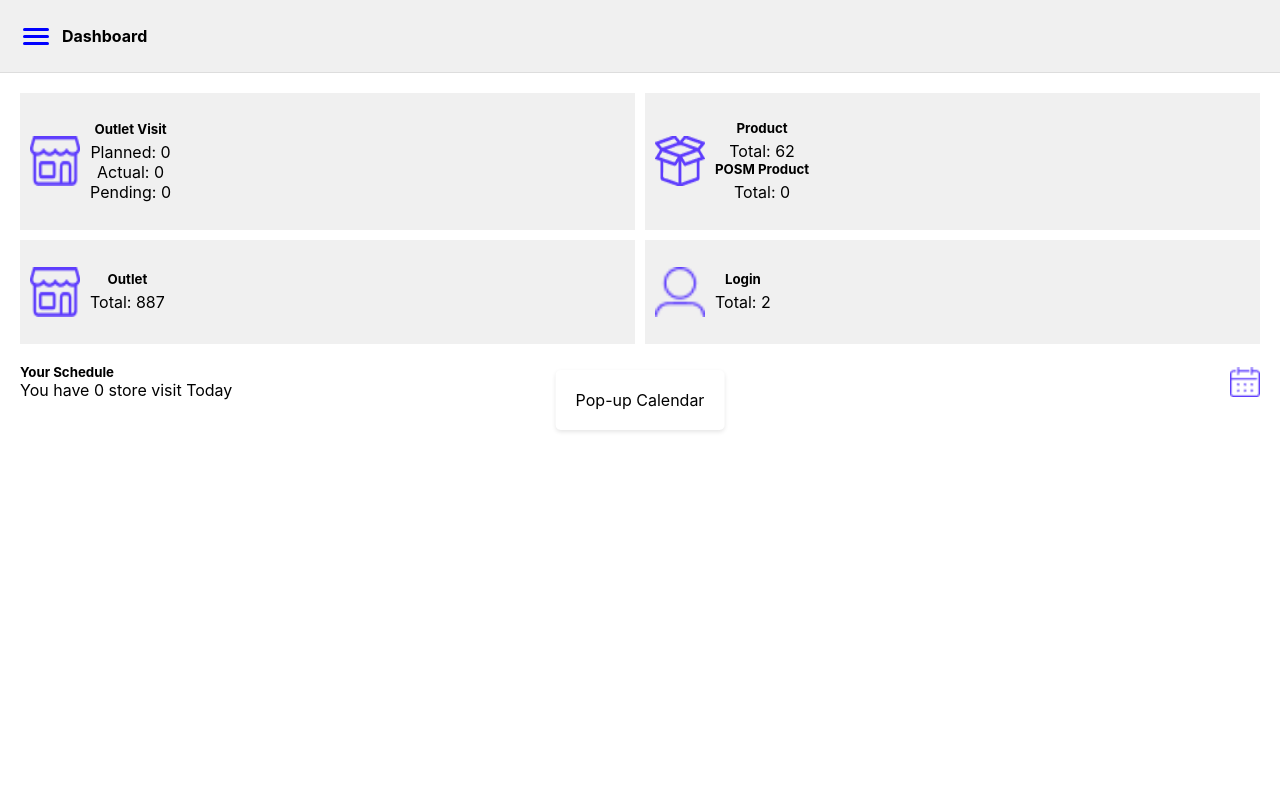
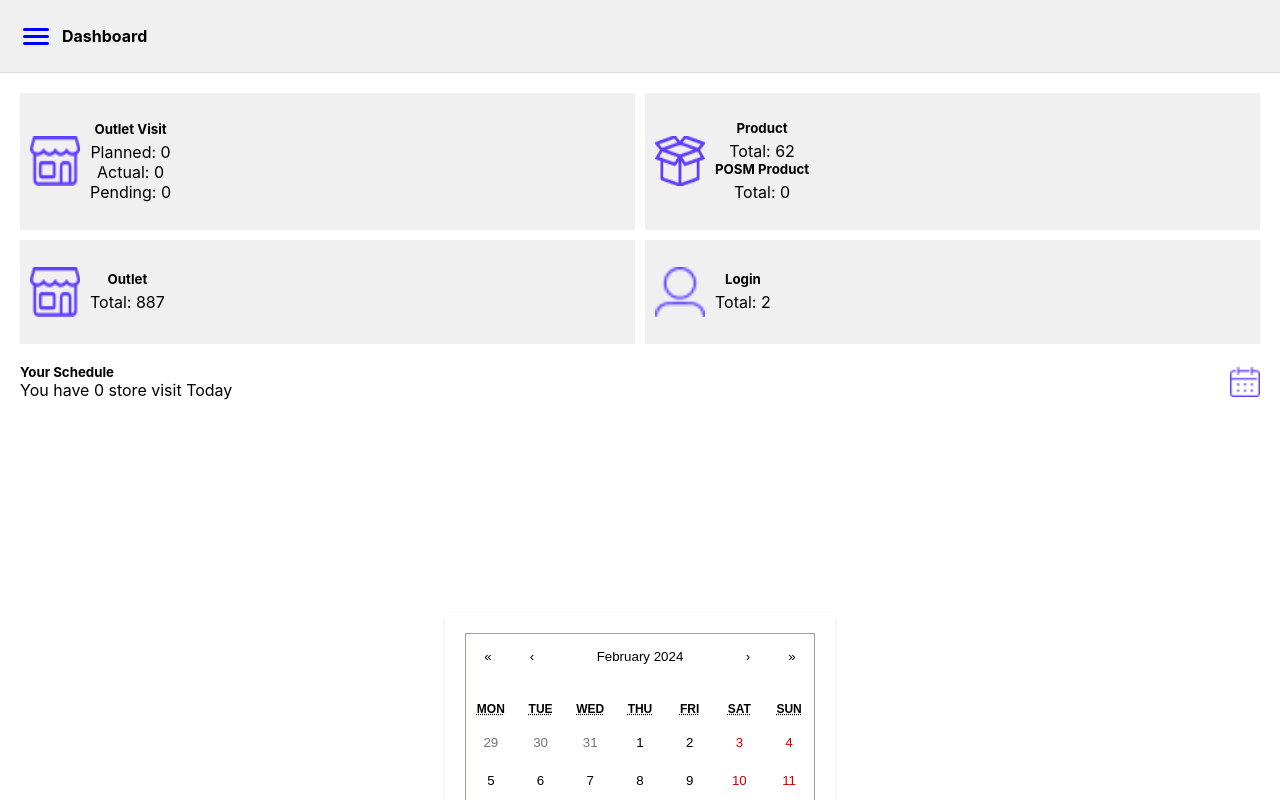
Before and after one commit to Onidamilola/alphageek, a React (Create React App) app: page /Posm in a window 1280 px wide. Both pictures are taken after a click on the picture 1245 px from the left and 382 px from the top of the page. Shown: the top 800 px of the page. Built offline with nearby package versions, Linux system fonts and the light colour scheme.

Commit message:
i created a new component named calendar and added it to the other components to display calendar

```diff
--- a/src/components/OOF-tracking.js
+++ b/src/components/OOF-tracking.js
@@ -4,6 +4,7 @@ import Product from '../assets/images/product.png'
 import User from '../assets/images/user.png'
 import Sidebar1 from './sidebar1';
 import Calender from '../assets/images/calender.png'
+import Calendar from './calendar'
 
 const OOFTracking = () => {
   const [isMenuClicked, setIsMenuClicked] = useState(false);
@@ -75,10 +76,10 @@ const OOFTracking = () => {
 </div>
  {/* Pop-up calendar component */}
  {showCalendar && (
-          <div style={{ position: 'absolute', top: '50%', left: '50%', transform: 'translate(-50%, -50%)', backgroundColor: '#fff', padding: '20px', borderRadius: '5px', boxShadow: '0 2px 4px rgba(0,0,0,0.1)', zIndex: '999' }}>
+          <div style={{ position: 'absolute', top: '100%', left: '50%', transform: 'translate(-50%, -50%)', backgroundColor: '#fff', padding: '20px', borderRadius: '5px', boxShadow: '0 2px 4px rgba(0,0,0,0.1)', zIndex: '999' }}>
             {/* Your calendar component code goes here */}
             {/* Example: <YourCalendarComponent /> */}
-            Pop-up Calendar
+            <Calendar />
           </div>
         )}
     </div>
--- a/src/components/POSM.js
+++ b/src/components/POSM.js
@@ -4,6 +4,7 @@ import Outlet from '../assets/images/outlet.png'
 import Product from '../assets/images/product.png'
 import User from '../assets/images/user.png'
 import Calender from '../assets/images/calender.png'
+import Calendar from './calendar';
 
 const POSM = () => {
   const [isMenuClicked, setIsMenuClicked] = useState(false);
@@ -76,10 +77,10 @@ const POSM = () => {
 
  {/* Pop-up calendar component */}
  {showCalendar && (
-          <div style={{ position: 'absolute', top: '50%', left: '50%', transform: 'translate(-50%, -50%)', backgroundColor: '#fff', padding: '20px', borderRadius: '5px', boxShadow: '0 2px 4px rgba(0,0,0,0.1)', zIndex: '999' }}>
+          <div style={{ position: 'absolute', top: '100%', left: '50%', transform: 'translate(-50%, -50%)', backgroundColor: '#fff', padding: '20px', borderRadius: '5px', boxShadow: '0 2px 4px rgba(0,0,0,0.1)', zIndex: '999' }}>
             {/* Your calendar component code goes here */}
             {/* Example: <YourCalendarComponent /> */}
-            Pop-up Calendar
+            <Calendar />
           </div>
         )}
 
--- /dev/null
+++ b/src/components/calendar.js
@@ -0,0 +1,22 @@
+import React, { useState } from "react";
+import Calendar from "react-calendar";
+import "react-calendar/dist/Calendar.css";
+
+function App() {
+   const [date, changeDate] = useState(new Date());
+
+   function changeValue(val) {
+      changeDate(val);
+   }
+
+   return (
+      <div>
+         {/* <h3>
+            {" "} Using the <i> react-calender </i> library to create calender in React JS{" "}
+         </h3> */}
+         <Calendar onChange = {changeValue} value = {date} />
+         <p>The selected date is - {date.toLocaleDateString()}</p>
+      </div>
+   );
+}
+export default App;
--- a/src/components/competition-tracking.js
+++ b/src/components/competition-tracking.js
@@ -4,6 +4,7 @@ import Outlet from '../assets/images/outlet.png'
 import Product from '../assets/images/product.png'
 import User from '../assets/images/user.png'
 import Calender from '../assets/images/calender.png'
+import Calendar from './calendar'
 
 const CompetitionTracking= () => {
   const [isMenuClicked, setIsMenuClicked] = useState(false);
@@ -75,10 +76,10 @@ const CompetitionTracking= () => {
 </div>
  {/* Pop-up calendar component */}
  {showCalendar && (
-          <div style={{ position: 'absolute', top: '50%', left: '50%', transform: 'translate(-50%, -50%)', backgroundColor: '#fff', padding: '20px', borderRadius: '5px', boxShadow: '0 2px 4px rgba(0,0,0,0.1)', zIndex: '999' }}>
+          <div style={{ position: 'absolute', top: '100%', left: '50%', transform: 'translate(-50%, -50%)', backgroundColor: '#fff', padding: '20px', borderRadius: '5px', boxShadow: '0 2px 4px rgba(0,0,0,0.1)', zIndex: '999' }}>
             {/* Your calendar component code goes here */}
             {/* Example: <YourCalendarComponent /> */}
-            Pop-up Calendar
+            <Calender />
           </div>
         )}
     </div>
--- a/src/components/outlet-recruitment.js
+++ b/src/components/outlet-recruitment.js
@@ -4,6 +4,7 @@ import Outlet from '../assets/images/outlet.png'
 import Product from '../assets/images/product.png'
 import User from '../assets/images/user.png'
 import Calender from '../assets/images/calender.png'
+import Calendar from './calendar'
 
 
 
@@ -76,10 +77,10 @@ const OutletRecruitment = () => {
 
    {/* Pop-up calendar component */}
    {showCalendar && (
-          <div style={{ position: 'absolute', top: '50%', left: '50%', transform: 'translate(-50%, -50%)', backgroundColor: '#fff', padding: '20px', borderRadius: '5px', boxShadow: '0 2px 4px rgba(0,0,0,0.1)', zIndex: '999' }}>
+          <div style={{ position: 'absolute', top: '100%', left: '50%', transform: 'translate(-50%, -50%)', backgroundColor: '#fff', padding: '20px', borderRadius: '5px', boxShadow: '0 2px 4px rgba(0,0,0,0.1)', zIndex: '999' }}>
             {/* Your calendar component code goes here */}
             {/* Example: <YourCalendarComponent /> */}
-            Pop-up Calendar
+           <Calendar />
           </div>
         )}
 </div>
--- a/src/components/planogram-checks.js
+++ b/src/components/planogram-checks.js
@@ -4,6 +4,7 @@ import Outlet from '../assets/images/outlet.png'
 import Product from '../assets/images/product.png'
 import User from '../assets/images/user.png'
 import Calender from '../assets/images/calender.png'
+import Calendar from './calendar'
 
 const PlanogramChecks = () => {
   const [isMenuClicked, setIsMenuClicked] = useState(false);
@@ -75,10 +76,10 @@ const PlanogramChecks = () => {
 </div>
  {/* Pop-up calendar component */}
  {showCalendar && (
-          <div style={{ position: 'absolute', top: '50%', left: '50%', transform: 'translate(-50%, -50%)', backgroundColor: '#fff', padding: '20px', borderRadius: '5px', boxShadow: '0 2px 4px rgba(0,0,0,0.1)', zIndex: '999' }}>
+          <div style={{ position: 'absolute', top: '100%', left: '50%', transform: 'translate(-50%, -50%)', backgroundColor: '#fff', padding: '20px', borderRadius: '5px', boxShadow: '0 2px 4px rgba(0,0,0,0.1)', zIndex: '999' }}>
             {/* Your calendar component code goes here */}
             {/* Example: <YourCalendarComponent /> */}
-            Pop-up Calendar
+          <Calendar />
           </div>
         )}
     </div>
--- a/src/components/pricing-checks.js
+++ b/src/components/pricing-checks.js
@@ -4,6 +4,7 @@ import Outlet from '../assets/images/outlet.png'
 import Product from '../assets/images/product.png'
 import User from '../assets/images/user.png'
 import Calender from '../assets/images/calender.png'
+import Calendar from './calendar'
 
 const PricingChecks = () => {
   const [isMenuClicked, setIsMenuClicked] = useState(false);
@@ -75,10 +76,10 @@ const PricingChecks = () => {
 </div>
  {/* Pop-up calendar component */}
  {showCalendar && (
-          <div style={{ position: 'absolute', top: '50%', left: '50%', transform: 'translate(-50%, -50%)', backgroundColor: '#fff', padding: '20px', borderRadius: '5px', boxShadow: '0 2px 4px rgba(0,0,0,0.1)', zIndex: '999' }}>
+          <div style={{ position: 'absolute', top: '100%', left: '50%', transform: 'translate(-50%, -50%)', backgroundColor: '#fff', padding: '20px', borderRadius: '5px', boxShadow: '0 2px 4px rgba(0,0,0,0.1)', zIndex: '999' }}>
             {/* Your calendar component code goes here */}
             {/* Example: <YourCalendarComponent /> */}
-            Pop-up Calendar
+            <Calendar />
           </div>
         )}
     </div>
--- a/src/components/product-merchandising.js
+++ b/src/components/product-merchandising.js
@@ -4,6 +4,7 @@ import Outlet from '../assets/images/outlet.png'
 import Product from '../assets/images/product.png'
 import User from '../assets/images/user.png'
 import Calender from '../assets/images/calender.png'
+import Calendar from './calendar'
 
 const ProductMerchandising = () => {
 
@@ -78,10 +79,10 @@ const ProductMerchandising = () => {
 
        {/* Pop-up calendar component */}
    {showCalendar && (
-          <div style={{ position: 'absolute', top: '50%', left: '50%', transform: 'translate(-50%, -50%)', backgroundColor: '#fff', padding: '20px', borderRadius: '5px', boxShadow: '0 2px 4px rgba(0,0,0,0.1)', zIndex: '999' }}>
+          <div style={{ position: 'absolute', top: '100%', left: '50%', transform: 'translate(-50%, -50%)', backgroundColor: '#fff', padding: '20px', borderRadius: '5px', boxShadow: '0 2px 4px rgba(0,0,0,0.1)', zIndex: '999' }}>
             {/* Your calendar component code goes here */}
             {/* Example: <YourCalendarComponent /> */}
-            Pop-up Calendar
+            <Calendar />
           </div>
         )}
 
--- a/src/components/product-ordering.js
+++ b/src/components/product-ordering.js
@@ -4,6 +4,7 @@ import Outlet from '../assets/images/outlet.png'
 import Product from '../assets/images/product.png'
 import User from '../assets/images/user.png'
 import Calender from '../assets/images/calender.png'
+import Calendar from './calendar'
 
 const ProductOrdering = () => {
   const [isMenuClicked, setIsMenuClicked] = useState(false);
@@ -77,10 +78,10 @@ const ProductOrdering = () => {
 
        {/* Pop-up calendar component */}
    {showCalendar && (
-          <div style={{ position: 'absolute', top: '50%', left: '50%', transform: 'translate(-50%, -50%)', backgroundColor: '#fff', padding: '20px', borderRadius: '5px', boxShadow: '0 2px 4px rgba(0,0,0,0.1)', zIndex: '999' }}>
+          <div style={{ position: 'absolute', top: '100%', left: '50%', transform: 'translate(-50%, -50%)', backgroundColor: '#fff', padding: '20px', borderRadius: '5px', boxShadow: '0 2px 4px rgba(0,0,0,0.1)', zIndex: '999' }}>
             {/* Your calendar component code goes here */}
             {/* Example: <YourCalendarComponent /> */}
-            Pop-up Calendar
+           <Calendar />
           </div>
         )}
 
--- a/src/components/products-freshness.js
+++ b/src/components/products-freshness.js
@@ -4,6 +4,7 @@ import Outlet from '../assets/images/outlet.png'
 import Product from '../assets/images/product.png'
 import User from '../assets/images/user.png'
 import Calender from '../assets/images/calender.png'
+import Calendar from './calendar'
 
 const ProductFreshness = () => {
   const [isMenuClicked, setIsMenuClicked] = useState(false);
@@ -75,10 +76,10 @@ const ProductFreshness = () => {
 </div>
  {/* Pop-up calendar component */}
  {showCalendar && (
-          <div style={{ position: 'absolute', top: '50%', left: '50%', transform: 'translate(-50%, -50%)', backgroundColor: '#fff', padding: '20px', borderRadius: '5px', boxShadow: '0 2px 4px rgba(0,0,0,0.1)', zIndex: '999' }}>
+          <div style={{ position: 'absolute', top: '100%', left: '50%', transform: 'translate(-50%, -50%)', backgroundColor: '#fff', padding: '20px', borderRadius: '5px', boxShadow: '0 2px 4px rgba(0,0,0,0.1)', zIndex: '999' }}>
             {/* Your calendar component code goes here */}
             {/* Example: <YourCalendarComponent /> */}
-            Pop-up Calendar
+           <Calendar />
           </div>
         )}
     </div>
--- a/src/components/store-detailing.js
+++ b/src/components/store-detailing.js
@@ -4,6 +4,7 @@ import Outlet from '../assets/images/outlet.png'
 import Product from '../assets/images/product.png'
 import User from '../assets/images/user.png'
 import Calender from '../assets/images/calender.png'
+import Calendar from './calendar'
 
 const StoreDetailing = () => {
   const [isMenuClicked, setIsMenuClicked] = useState(false);
@@ -75,10 +76,10 @@ const StoreDetailing = () => {
 </div>
  {/* Pop-up calendar component */}
  {showCalendar && (
-          <div style={{ position: 'absolute', top: '50%', left: '50%', transform: 'translate(-50%, -50%)', backgroundColor: '#fff', padding: '20px', borderRadius: '5px', boxShadow: '0 2px 4px rgba(0,0,0,0.1)', zIndex: '999' }}>
+          <div style={{ position: 'absolute', top: '100%', left: '50%', transform: 'translate(-50%, -50%)', backgroundColor: '#fff', padding: '20px', borderRadius: '5px', boxShadow: '0 2px 4px rgba(0,0,0,0.1)', zIndex: '999' }}>
             {/* Your calendar component code goes here */}
             {/* Example: <YourCalendarComponent /> */}
-            Pop-up Calendar
+            <Calendar />
           </div>
         )}
     </div>
```
